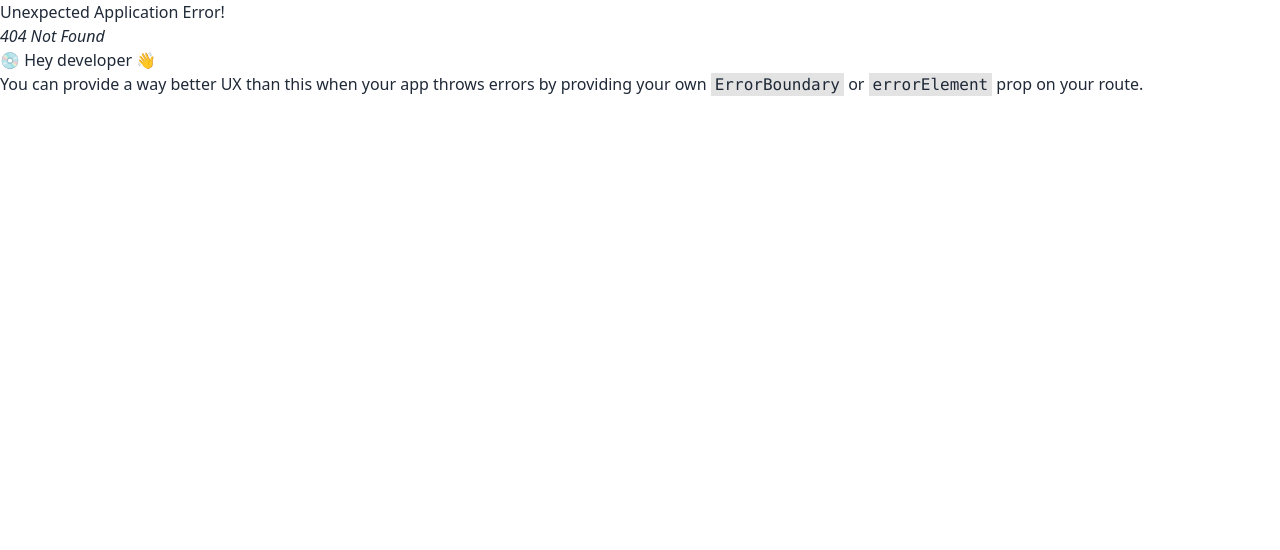
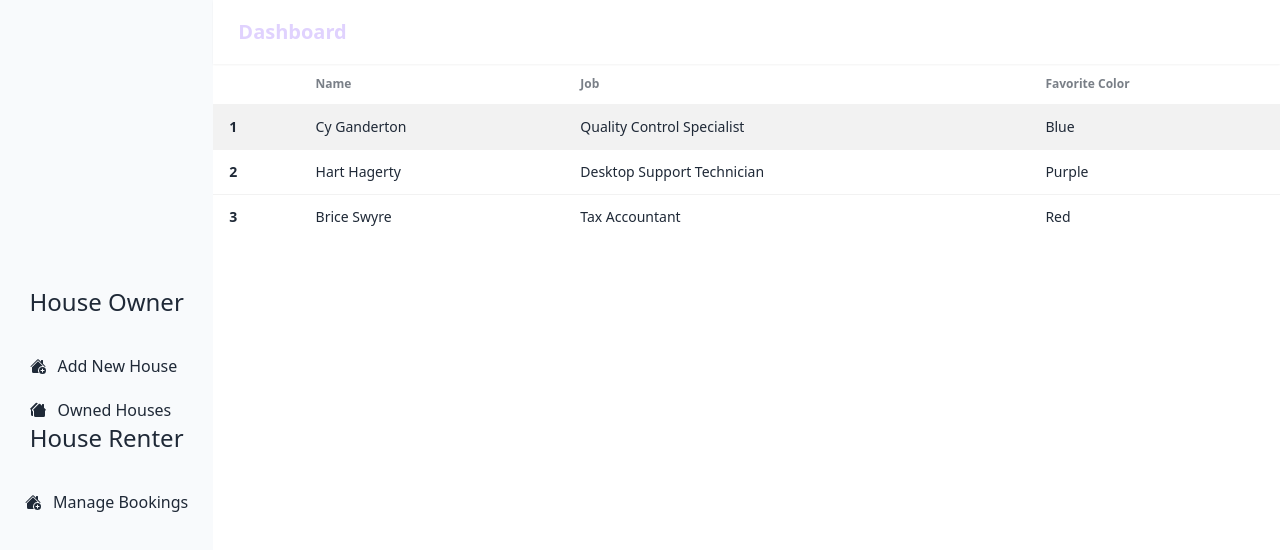
Before and after one commit to kaziFahmid/house-rent-client, a React (Vite) app: page /dashboard/houserenter/manage-bookings in a window 1280 px wide. Before the commit this address had no page. Shown: the top 550 px of the page. Built offline with nearby package versions, Linux system fonts and the light colour scheme.

Commit message:
add house added

```diff
--- /dev/null
+++ b/src/component/Dashboard/AddNewHouse/AddNewHouse.jsx
@@ -0,0 +1,160 @@
+import React from 'react'
+
+export default function AddNewHouse() {
+  return (
+
+    <>
+      <div className=" h-96 overflow-y-auto mt-24 max-w-5xl mx-auto">
+      <form >
+        <div className="mb-4">
+          <label htmlFor="name" className="block text-gray-700 font-bold mb-2">
+            Name
+          </label>
+          <input
+            type="text"
+            id="name"
+            name="name"
+            required
+            className="border border-gray-300 rounded-md p-2 w-full"
+          />
+        </div>
+
+        <div className="mb-4">
+          <label htmlFor="address" className="block text-gray-700 font-bold mb-2">
+            Address
+          </label>
+          <input
+            type="text"
+            id="address"
+            name="address"
+            required
+            className="border border-gray-300 rounded-md p-2 w-full"
+          />
+        </div>
+
+        <div className="mb-4">
+          <label htmlFor="city" className="block text-gray-700 font-bold mb-2">
+            City
+          </label>
+          <input
+            type="text"
+            id="city"
+            name="city"
+            required
+            className="border border-gray-300 rounded-md p-2 w-full"
+          />
+        </div>
+
+        <div className="mb-4">
+          <label htmlFor="bedrooms" className="block text-gray-700 font-bold mb-2">
+            Bedrooms
+          </label>
+          <input
+            type="number"
+            id="bedrooms"
+            name="bedrooms"
+            required
+            className="border border-gray-300 rounded-md p-2 w-full"
+          />
+        </div>
+
+        <div className="mb-4">
+          <label htmlFor="bathrooms" className="block text-gray-700 font-bold mb-2">
+            Bathrooms
+          </label>
+          <input
+            type="number"
+            id="bathrooms"
+            name="bathrooms"
+            required
+            className="border border-gray-300 rounded-md p-2 w-full"
+          />
+        </div>
+
+        <div className="mb-4">
+          <label htmlFor="roomSize" className="block text-gray-700 font-bold mb-2">
+            Room Size
+          </label>
+          <input
+            type="text"
+            id="roomSize"
+            name="roomSize"
+            required
+            className="border border-gray-300 rounded-md p-2 w-full"
+          />
+        </div>
+
+        <div className="mb-4">
+          <label htmlFor="picture" className="block text-gray-700 font-bold mb-2">
+            Picture
+          </label>
+          <input
+            type="text"
+            id="picture"
+            name="picture"
+            required
+            className="border border-gray-300 rounded-md p-2 w-full"
+          />
+        </div>
+
+        <div className="mb-4">
+          <label htmlFor="availabilityDate" className="block text-gray-700 font-bold mb-2">
+            Availability Date
+          </label>
+          <input
+            type="date"
+            id="availabilityDate"
+            name="availabilityDate"
+            required
+            className="border border-gray-300 rounded-md p-2 w-full"
+          />
+        </div>
+
+        <div className="mb-4">
+          <label htmlFor="rentPerMonth" className="block text-gray-700 font-bold mb-2">
+            Rent per Month
+          </label>
+          <input
+            type="number"
+            id="rentPerMonth"
+            name="rentPerMonth"
+            required
+            className="border border-gray-300 rounded-md p-2 w-full"
+          />
+        </div>
+
+        <div className="mb-4">
+          <label htmlFor="phoneNumber" className="block text-gray-700 font-bold mb-2">
+            Phone Number
+          </label>
+          <input
+            type="tel"
+            id="phoneNumber"
+            name="phoneNumber"
+            required
+            className="border border-gray-300 rounded-md p-2 w-full"
+          />
+        </div>
+
+        <div className="mb-4">
+          <label htmlFor="description" className="block text-gray-700 font-bold mb-2">
+            Description
+          </label>
+          <textarea
+            id="description"
+            name="description"
+            className="border border-gray-300 rounded-md p-2 w-full"
+            rows="4"
+            required
+          ></textarea>
+        </div>
+
+        <button type="submit" className="bg-red-500 btn text-white">
+          Submit
+        </button>
+      </form>
+    </div>
+    </>
+
+  )
+}
--- a/src/component/Dashboard/Dashboard.jsx
+++ b/src/component/Dashboard/Dashboard.jsx
@@ -1,5 +1,5 @@
 import React from 'react'
-import { Link } from 'react-router-dom'
+import { Link, Outlet } from 'react-router-dom'
 import { BsFillHouseAddFill } from 'react-icons/bs';
 import { BsHousesFill } from 'react-icons/bs';
 
@@ -9,23 +9,31 @@ export default function Dashboard() {
       <div className='grid md:grid-cols-12 grid-cols-1'>
 <div className='md:col-span-2'>
     <div className='h-screen bg-slate-50 flex justify-center  flex-col items-center    '>
+
+
+
+
         <ul  >
             <li className='text-center text-2xl  '>House Owner</li>
-           <Link> <li className='flex place-items-center gap-3 mt-9 cursor-pointer hover:text-red-500 duration-300 '> <BsFillHouseAddFill/>Add New House</li></Link>
-           <Link> <li className='flex place-items-center gap-3 mt-5 cursor-pointer hover:text-red-500 duration-300  '> <BsHousesFill/>Owned Houses</li></Link>
+           <Link to="/dashboard/houseowner/add-new-house" > <li className='flex place-items-center gap-3 mt-9 cursor-pointer hover:text-red-500 duration-300 '> <BsFillHouseAddFill/>Add New House</li></Link>
+           <Link to="/dashboard/houseowner/owned-houses"> <li className='flex place-items-center gap-3 mt-5 cursor-pointer hover:text-red-500 duration-300  '> <BsHousesFill/>Owned Houses</li></Link>
 
         </ul>
         <ul  >
             <li className='text-center text-2xl  '>House Renter</li>
-           <Link> <li className='flex place-items-center gap-3 mt-9 cursor-pointer hover:text-red-500 duration-300 '> <BsFillHouseAddFill/>Manage Bookings</li></Link>
-           <Link> <li className='flex place-items-center gap-3 mt-5 cursor-pointer hover:text-red-500 duration-300  '> <BsHousesFill/>Owned Houses</li></Link>
+           <Link to="/dashboard/houserenter/manage-bookings"> <li className='flex place-items-center gap-3 mt-9 cursor-pointer hover:text-red-500 duration-300 '> <BsFillHouseAddFill/>Manage Bookings</li></Link>
+
 
         </ul>
     </div>
 </div>
 <div  className='md:col-span-10'>
+<div >
 <div className="navbar bg-white shadow-sm text-primary-content">
   <a className="btn btn-ghost normal-case text-xl">Dashboard</a>
+
+</div>
+<Outlet/>
 </div>
 </div>
       </div>
--- /dev/null
+++ b/src/component/Dashboard/ManageBookings/ManageBookings.jsx
@@ -0,0 +1,44 @@
+import React from 'react'
+
+export default function ManageBookings() {
+  return (
+    <div>
+      <div className="overflow-x-auto">
+  <table className="table">
+    {/* head */}
+    <thead>
+      <tr>
+        <th></th>
+        <th>Name</th>
+        <th>Job</th>
+        <th>Favorite Color</th>
+      </tr>
+    </thead>
+    <tbody>
+      {/* row 1 */}
+      <tr className="bg-base-200">
+        <th>1</th>
+        <td>Cy Ganderton</td>
+        <td>Quality Control Specialist</td>
+        <td>Blue</td>
+      </tr>
+      {/* row 2 */}
+      <tr>
+        <th>2</th>
+        <td>Hart Hagerty</td>
+        <td>Desktop Support Technician</td>
+        <td>Purple</td>
+      </tr>
+      {/* row 3 */}
+      <tr>
+        <th>3</th>
+        <td>Brice Swyre</td>
+        <td>Tax Accountant</td>
+        <td>Red</td>
+      </tr>
+    </tbody>
+  </table>
+</div>
+    </div>
+  )
+}
--- /dev/null
+++ b/src/component/Dashboard/OwnedHouses/OwnedHouses.jsx
@@ -0,0 +1,44 @@
+import React from 'react'
+
+export default function OwnedHouses() {
+  return (
+    <div>
+      <div className="overflow-x-auto">
+  <table className="table">
+    {/* head */}
+    <thead>
+      <tr>
+        <th></th>
+        <th>Name</th>
+        <th>Job</th>
+        <th>Favorite Color</th>
+      </tr>
+    </thead>
+    <tbody>
+      {/* row 1 */}
+      <tr className="bg-base-200">
+        <th>1</th>
+        <td>Cy Ganderton</td>
+        <td>Quality Control Specialist</td>
+        <td>Blue</td>
+      </tr>
+      {/* row 2 */}
+      <tr>
+        <th>2</th>
+        <td>Hart Hagerty</td>
+        <td>Desktop Support Technician</td>
+        <td>Purple</td>
+      </tr>
+      {/* row 3 */}
+      <tr>
+        <th>3</th>
+        <td>Brice Swyre</td>
+        <td>Tax Accountant</td>
+        <td>Red</td>
+      </tr>
+    </tbody>
+  </table>
+</div>
+    </div>
+  )
+}
```
Also changed, not shown: src/main.jsx (+17 -0 lines).
